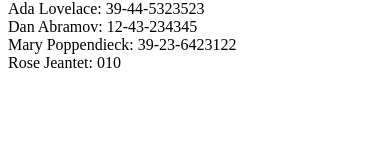
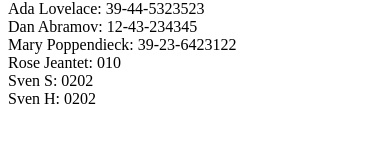
Before and after one commit to rjeantet/fullstackopen_exercises, a React (Vite) app in the folder part2/phonebook/: page / in a window 390 px wide. Shown: the part 220-362 px from the top of the page. Built offline with nearby package versions, Linux system fonts and the light colour scheme; data requests are answered from the project's data file.

Commit message:
2.13: The Phonebook step8

```diff
--- a/part2/phonebook/db.json
+++ b/part2/phonebook/db.json
@@ -24,6 +24,16 @@
       "name": "Rose Jeantet",
       "number": "010",
       "id": 5
+    },
+    {
+      "name": "Sven S",
+      "number": "0202",
+      "id": 6
+    },
+    {
+      "name": "Sven H",
+      "number": "0202",
+      "id": 8
     }
   ]
 }
--- a/part2/phonebook/src/App.jsx
+++ b/part2/phonebook/src/App.jsx
@@ -1,10 +1,8 @@
 import { useState, useEffect } from 'react';
-import axios from 'axios';
+import personService from './services/persons';
 import Filter from './components/Filter';
 import PersonForm from './components/PersonForm';
 import Persons from './components/Persons';
-
-const serverURL = 'http://localhost:3001/persons';
 
 const App = () => {
   const [persons, setPersons] = useState([]);
@@ -14,9 +12,9 @@ const App = () => {
 
   // Get data from server
   useEffect(() => {
-    axios.get(serverURL).then((response) => {
+    personService.getAll().then((response) => {
       setPersons(response.data);
-      console.log('promise fulfilled:', response.data);
+      console.log('initial phonebook:', response.data);
     });
   }, []);
 
@@ -37,11 +35,9 @@ const App = () => {
     setNewNumber('');
 
     // Post new person to server
-    axios
-      .post('http://localhost:3001/persons', personObject)
-      .then((response) => {
-        console.log(response);
-      });
+    personService.create(personObject).then((response) => {
+      console.log('New person added:', response.data);
+    });
   };
 
   const handleNameChange = (event) => {
--- /dev/null
+++ b/part2/phonebook/src/services/persons.js
@@ -0,0 +1,20 @@
+import axios from 'axios';
+const baseUrl = 'http://localhost:3001/persons';
+
+const getAll = () => {
+  return axios.get(baseUrl);
+};
+
+const create = (newObject) => {
+  return axios.post(baseUrl, newObject);
+};
+
+const update = (id, newObject) => {
+  return axios.put(`${baseUrl}/${id}`, newObject);
+};
+
+export default {
+  getAll: getAll,
+  create: create,
+  update: update,
+};
```
